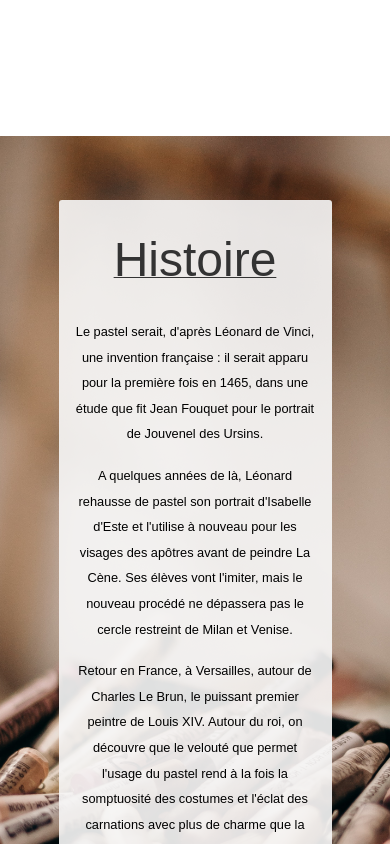
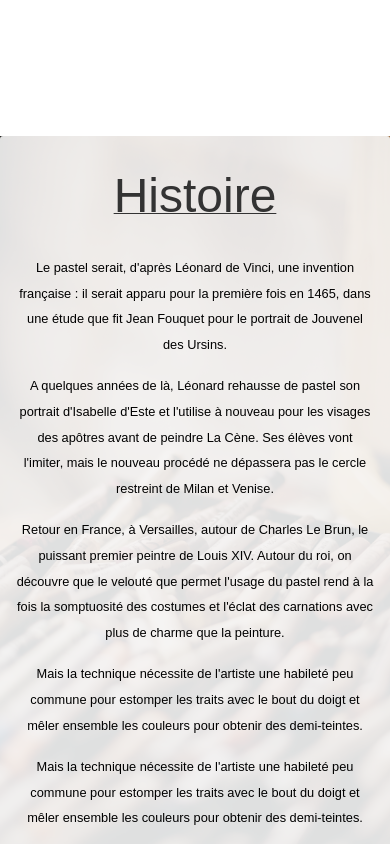
Before and after one commit to davidotch/lunea_coconut, a React (Create React App) app: page / in a window 390 px wide. Shown: the part 1680-2524 px from the top of the page. Built offline with nearby package versions, Linux system fonts and the light colour scheme.

Commit message:
fix margin container-ht

```diff
--- a/src/style/home.css
+++ b/src/style/home.css
@@ -33,7 +33,8 @@
 
 @media screen and (max-width: 768px) {
   .container-ht {
-    margin: 4rem 0;
+    width: 100%;
+    margin: 0;
     padding: 0;
   }
 
```
